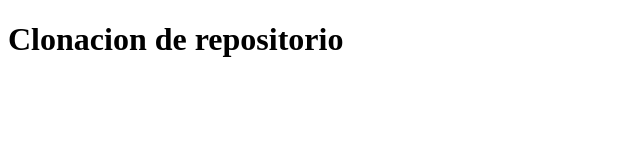
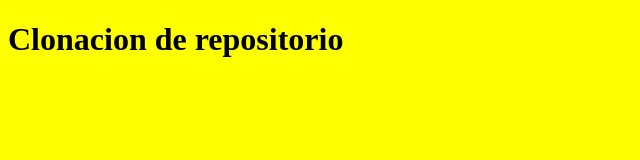
Before and after one commit to libreriavict/practicaClonarRepositorio, a plain HTML site: page index.html in a window 1280 px wide. Shown: the whole page, without its empty margins (0-640 px from the left). Drawn offline with Linux system fonts and the light colour scheme.

Commit message:
ingrando color a la web

```diff
--- /dev/null
+++ b/estilos/estilos.css
@@ -0,0 +1,3 @@
+body{
+    background-color: yellow;
+}
--- a/index.html
+++ b/index.html
@@ -4,6 +4,7 @@
     <meta charset="UTF-8">
     <meta http-equiv="X-UA-Compatible" content="IE=edge">
     <meta name="viewport" content="width=device-width, initial-scale=1.0">
+    <link rel="stylesheet" href="estilos/estilos.css">
     <title>Document</title>
 </head>
 <body>
```
Also changed, not shown: 1 other file.
